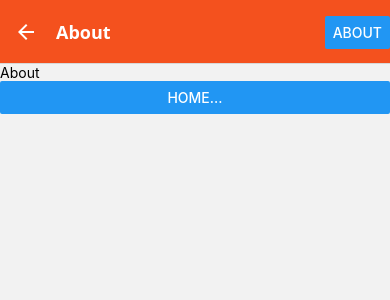
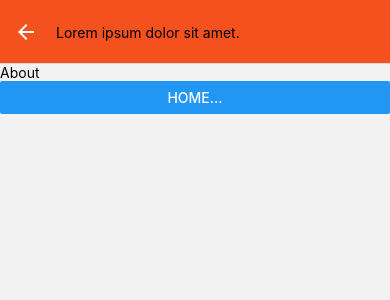
Before and after one commit to nuruddin-osman/react-native-navigation, a React Native app: screen /About in a window 390 px wide. Shown: the top 300 px of the page. Built offline with nearby package versions, Linux system fonts and the light colour scheme.

Commit message:
options: HeaderTitel practice

```diff
--- a/App.jsx
+++ b/App.jsx
@@ -6,10 +6,20 @@ import About from './src/screens/About';
 import Contacts from './src/screens/Contacts';
 import Services from './src/screens/Services';
 import Login from './src/screens/Login';
-import { Button, StatusBar, View } from 'react-native';
+import { Alert, Button, StatusBar, View } from 'react-native';
+import My from './src/components/My';
 
 const Stack = createNativeStackNavigator();
 const App = () => {
+  const handleMy = () => <My />;
+
+  // const headerRight = () => (
+  //   <Button onPress={() => alert('This is a button!')} title="About" />
+  // );
+  // const headerLeft = () => (
+  //   <Button onPress={() => alert('This is a button!')} title="Hello" />
+  // );
+
   return (
     <NavigationContainer>
       <>
@@ -47,18 +57,15 @@ const App = () => {
           <Stack.Screen
             name="Home"
             component={Home}
-            options={{ headerShown: false }}
+            options={{ title: 'Home' }}
           />
           <Stack.Screen
             name="About"
             component={About}
             options={{
-              headerRight: () => (
-                <Button
-                  onPress={() => alert('This is a button!')}
-                  title="About"
-                />
-              ),
+              // headerRight: headerRight,
+              // headerLeft: headerLeft,
+              headerTitle: handleMy,
             }}
           />
           <Stack.Screen
--- /dev/null
+++ b/src/components/My.jsx
@@ -0,0 +1,12 @@
+import { View, Text } from 'react-native';
+import React from 'react';
+
+const My = () => {
+  return (
+    <View>
+      <Text>Lorem ipsum dolor sit amet.</Text>
+    </View>
+  );
+};
+
+export default My;
```
